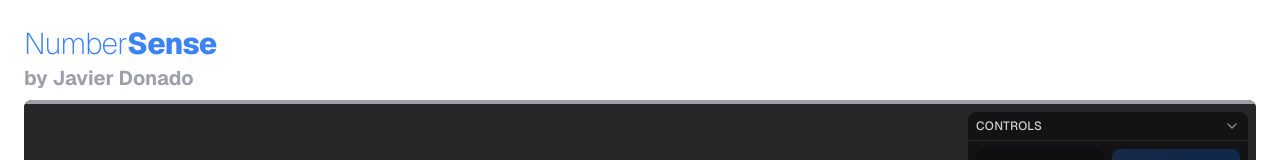
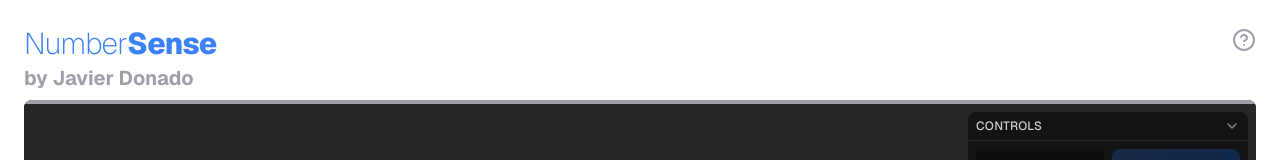
Before and after one commit to mrdonado/number-sense, a Next.js app: page / in a window 1280 px wide. Shown: the top 160 px of the page. Built offline with nearby package versions, Linux system fonts and the light colour scheme.

Commit message:
feat: add help button

```diff
--- a/app/globals.css
+++ b/app/globals.css
@@ -76,6 +76,16 @@ body {
   @apply flex h-full w-full flex-col p-4 sm:p-6 bg-white dark:bg-black gap-0;
 }
 
+/* Header */
+.page-header {
+  @apply flex justify-between items-baseline gap-4 mb-2;
+}
+
+.help-button {
+  @apply text-zinc-400 hover:text-blue-500 transition-colors cursor-pointer shrink-0 self-start;
+  margin-top: 0.28rem;
+}
+
 /* Typography */
 .page-title {
   @apply text-2xl sm:text-3xl font-semibold leading-8 sm:leading-10 tracking-tight text-black dark:text-zinc-50;
--- a/app/page.tsx
+++ b/app/page.tsx
@@ -2,6 +2,7 @@
 
 import { useRef, useState, useCallback, Suspense, useEffect } from "react";
 import { useSearchParams } from "next/navigation";
+import { CircleHelp } from "lucide-react";
 import PhysicsCanvas, {
   PhysicsCanvasHandle,
 } from "./components/PhysicsCanvas/index";
@@ -224,9 +225,15 @@ function HomeContent() {
   return (
     <div className="app-container">
       <main className="main-content">
+        <div className="page-header">
+          <div>
             <h1 className="page-title">
-          <span style={{ fontWeight: "200", color: "#3b82f6" }}>Number</span>
-          <span style={{ fontWeight: "800", color: "#3b82f6" }}>Sense </span>
+              <span style={{ fontWeight: "200", color: "#3b82f6" }}>
+                Number
+              </span>
+              <span style={{ fontWeight: "800", color: "#3b82f6" }}>
+                Sense{" "}
+              </span>
             </h1>
             <a
               href="https://www.jdonado.com"
@@ -236,6 +243,18 @@ function HomeContent() {
             >
               by Javier Donado
             </a>
+          </div>
+          <a
+            href="https://www.jdonado.com"
+            target="_blank"
+            rel="noopener noreferrer"
+            className="help-button"
+            aria-label="Help"
+            title="Help"
+          >
+            <CircleHelp size={24} />
+          </a>
+        </div>
         {isDebugMode && (
           <div className="toolbar">
             <input
```
Lines whose indentation alone changed are shown as unchanged.
